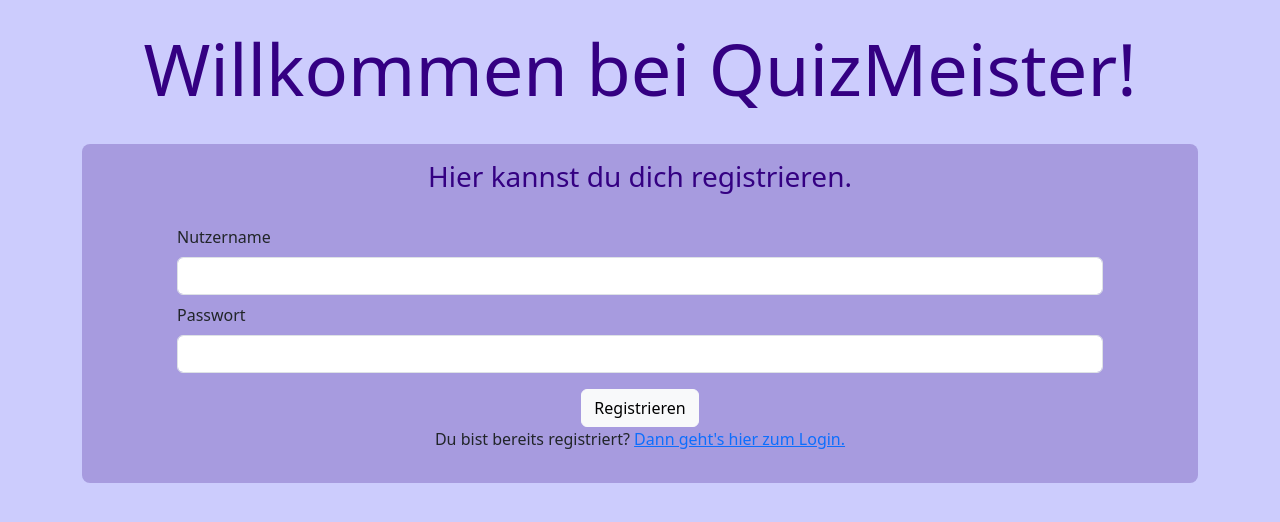
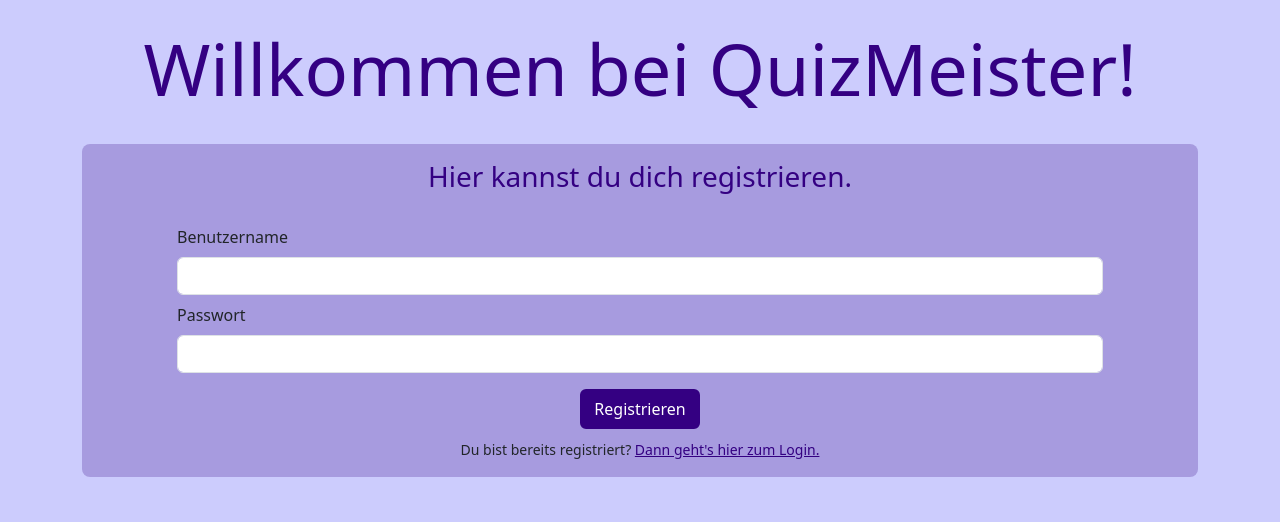
Before and after one commit to sebastianseidel24/QuizMeister, a Flask app: page /register in a window 1280 px wide. Shown: the top 522 px of the page. Run offline with Flask 3, Linux system fonts and the light colour scheme; some libraries are stand-ins or nearby versions.

Commit message:
Login and register designed

```diff
--- a/static/style.css
+++ b/static/style.css
@@ -4,6 +4,10 @@ body {
     /* margin: 0;
     padding: 0; */
     background-color: #ccccfd;
+}
+
+a {
+    color: rgb(52, 0, 130);
 }
 
 h1 {
--- a/templates/login.html
+++ b/templates/login.html
@@ -13,15 +13,15 @@
             <div class="row justify-content-center mb-3 fs-5" id="pw">
                 <div class="col-10">
                     <div class="fs-6 text-start">
-                        <label class="form-label mt-2" for="username">Nutzername</label>
+                        <label class="form-label mt-2" for="username">Benutzername</label>
                         <input class="form-control" type="username" id="username" name="username" required>
                         <label class="form-label mt-2" for="password">Passwort</label>
                         <input class="form-control" type="password" id="password" name="password" required>
                     </div>
                 </div>
             </div>
-            <button class="btn btn-light" type="submit">Einloggen</button>
-            <p>Du bist noch nicht registriert? <a href="{{ url_for('register') }}">Dann kannst du hier einen Account erstellen.</a></p>
+            <button class="btn btn-secondary mb-2" type="submit">Einloggen</button><br>
+            <small>Du bist noch nicht registriert? <a href="{{ url_for('register') }}">Dann kannst du hier einen Account erstellen.</a></small>
         </form>
     </div>
 
--- a/templates/register.html
+++ b/templates/register.html
@@ -13,15 +13,15 @@
             <div class="row justify-content-center mb-3 fs-5" id="pw">
                 <div class="col-10">
                     <div class="fs-6 text-start">
-                        <label class="form-label mt-2" for="username">Nutzername</label>
+                        <label class="form-label mt-2" for="username">Benutzername</label>
                         <input class="form-control" type="username" id="username" name="username" required>
                         <label class="form-label mt-2" for="password">Passwort</label>
                         <input class="form-control" type="password" id="password" name="password" required>
                     </div>
                 </div>
             </div>
-            <button class="btn btn-light" type="submit">Registrieren</button>
-            <p>Du bist bereits registriert? <a href="{{ url_for('login') }}">Dann geht's hier zum Login.</a></p>
+            <button class="btn btn-secondary mb-2" type="submit">Registrieren</button><br>
+            <small>Du bist bereits registriert? <a href="{{ url_for('login') }}">Dann geht's hier zum Login.</a></small>
         </form>
     </div>
 
```
